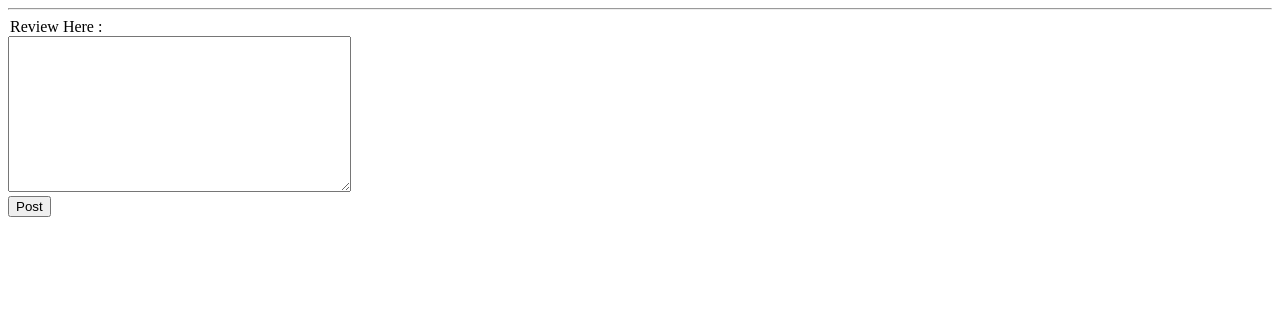
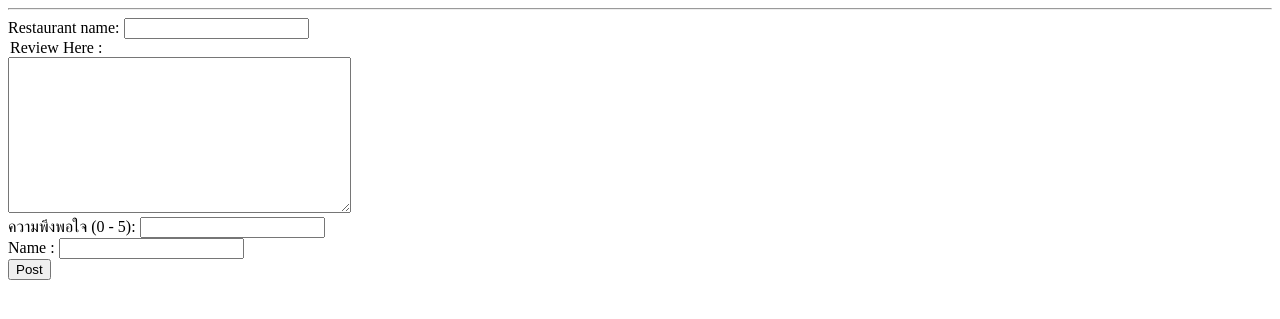
Before and after one commit to Freezzes/foodproject, a Django app: page /review/ in a window 1280 px wide. Shown: the part 26-345 px from the top of the page. Run offline with Django 3.2, Linux system fonts and the light colour scheme.

Commit message:
create review template

```diff
--- a/bistro/template/bistro/review.html
+++ b/bistro/template/bistro/review.html
@@ -4,11 +4,15 @@
     <div class="content-section">
         <form method="POST">
             {% csrf_token %}
-
+            Restaurant name:
+            <input type="text" name="name">
                 <legend >Review Here :</legend>
                 <textarea name="message" cols="40" rows="10" placeholder="Enter message here." required id="id_message">
-                </textarea>
-
+                </textarea><br>
+                ความพึงพอใจ (0 - 5):
+                <input type="number" name="likescore"><br>
+                Name :
+                <input type="text" name="user">
 
             <div class="form-group">
                 <button class="btn btn-outline-info" type="submit">Post</button>
--- a/bistro/template/bistro/show.html
+++ b/bistro/template/bistro/show.html
@@ -3,7 +3,7 @@
         <article class="media content-section">
               <div class="article-metadata">
                 <h2><a>{{ bis }}</a></h2>
-                <h2><a>{{ explain }}</a></h2>
+                <h4><a>{{ explain }}</a></h4>
             </div>
         </article>
     {% endblock content %}
--- a/bistro/template/bistro/showtype.html
+++ b/bistro/template/bistro/showtype.html
@@ -6,7 +6,8 @@
         <h1>{{ category.category_name }}</h1>
 
             {% for shop in category.shop_set.all %}
-            {{ shop.shop_name }}
+            <h4>{{ shop.shop_name }}</h4>
+            <br>
             {% endfor %}
 
      {% endblock content %}
```
